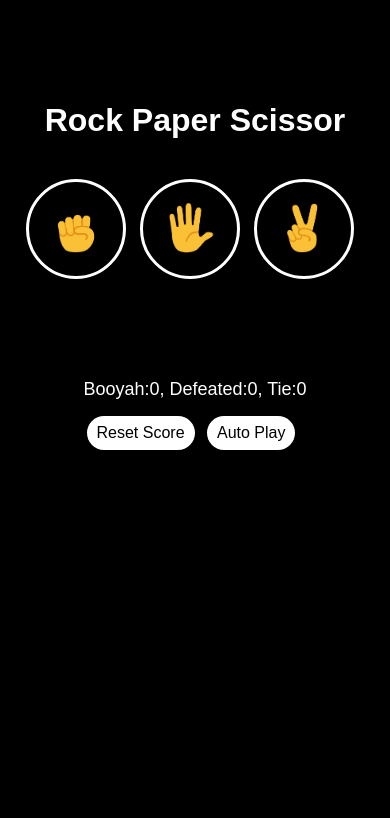
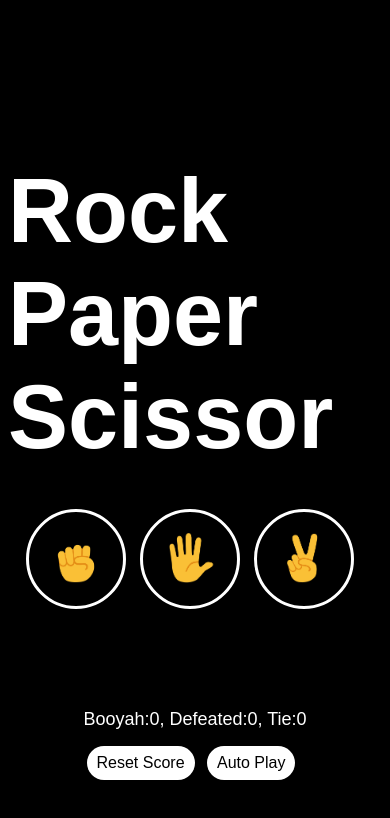
Before and after one commit to VARDHAN2K3/Rock-Paper-Scissor, a plain HTML site: page index.html in a window 390 px wide. Drawn offline with Linux system fonts and the light colour scheme.

Commit message:
Update rps.css

```diff
--- a/rps.css
+++ b/rps.css
@@ -56,3 +56,8 @@ body{
 .auto-play-btn:hover{
   opacity: 0.96;
 }
+@media screen and (max-width:412px){
+  .title{
+    font-size: 90px;
+  }
+}
```
